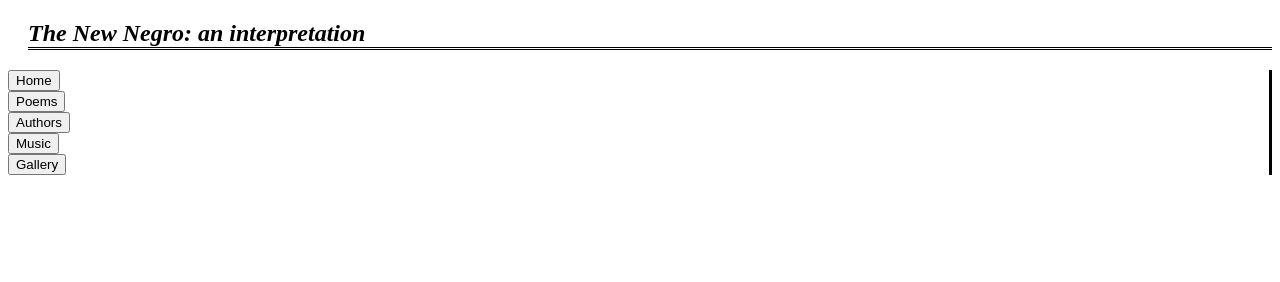
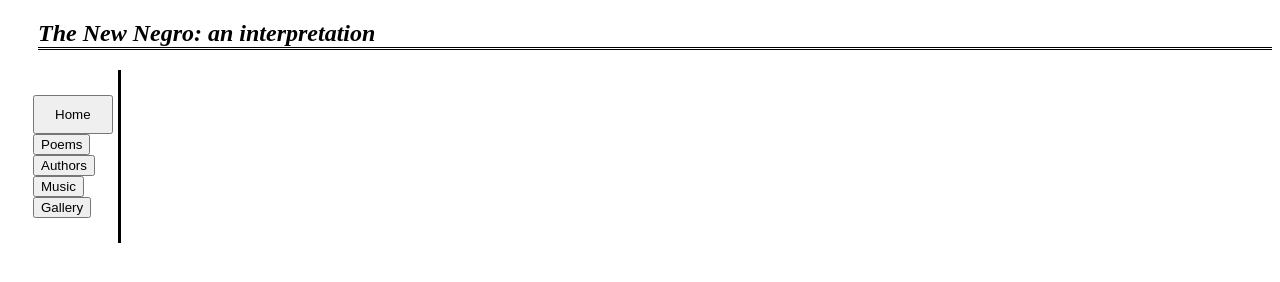
Before and after one commit to newtfire/locke-anthology, a plain HTML site: page docs/index.html in a window 1280 px wide. Drawn offline with Linux system fonts and the light colour scheme.

Commit message:
updated buttons on nav

```diff
--- a/docs/index.html
+++ b/docs/index.html
@@ -8,13 +8,14 @@
         <link rel="stylesheet" type="text/css" href="webstyle.css" />
 
     </head>
-    <!--This page is published at https://newtfire.org/~elisa/ -->
     <body>
 
+     <div class="border">
+
       <h2>The New Negro: an interpretation</h2>
-        <div class="border">
-           <nav class="button">
-                <button>Home</button>
+
+         <nav class="button">
+                <button class="Home">Home</button>
                 <button>Poems</button>
                 <button>Authors</button>
                 <button>Music</button>
--- a/docs/webstyle.css
+++ b/docs/webstyle.css
@@ -5,15 +5,17 @@ body {
 
 h2 {
     font-style: italic;
-    margin-left: 20px;
+    margin-left: 30px;
     border-bottom: double;
-}
-
-div.border {
-    border-right: solid;
 }
 
 nav.button {
     display: block;
     width: 60px;
+    border-right: solid;
+    padding: 25px;
 }
+
+button.Home {
+    padding: 10px 20px;
+}
```
